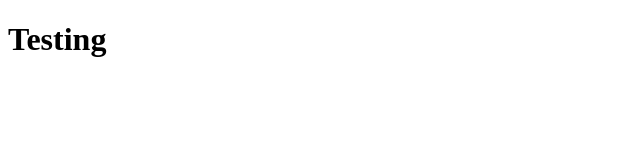
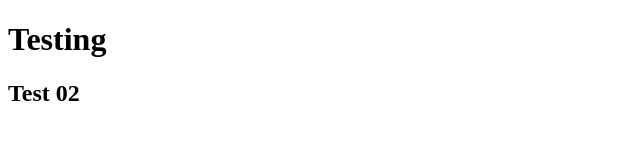
Before and after one commit to ChrisCodeUser/teamGitHub, a plain HTML site: page index.html in a window 1280 px wide. Shown: the whole page, without its empty margins (0-640 px from the left). Drawn offline with Linux system fonts and the light colour scheme.

Commit message:
feat: add test 02

```diff
--- a/index.html
+++ b/index.html
@@ -8,5 +8,6 @@
 </head>
 <body>
     <h1>Testing</h1>
+    <h2>Test 02</h2>
 </body>
 </html>
```
